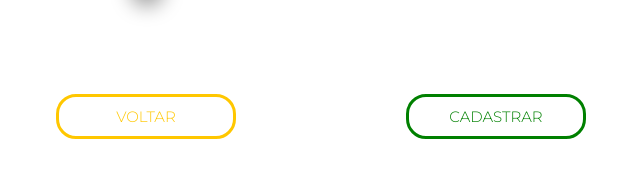
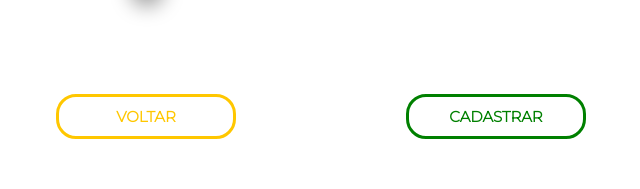
Before and after one commit to FabricaDeSoftwareHubAcademy/ETG_Restaurante, a PHP site: page /pages/editar_salas.php in a window 1280 px wide. Shown: the part 1166-1355 px from the top of the page, without its empty margins (319-959 px from the left). Run offline with PHP 8.4, Linux system fonts and the light colour scheme; data that the repository does not hold is empty; some web fonts are replaced.

Commit message:
dasdsaddsad
asdasdsadas

```diff
--- a/assets/css/cadastro_edicao_salas.css
+++ b/assets/css/cadastro_edicao_salas.css
@@ -503,8 +503,8 @@ input[type="file"] {
   cursor: pointer;
   color: var(--cor-primaria-botao-green);
   font-style: normal;
-  font-size: 'Montserrat';
-  font-weight: 580;
+  font-family: 'Montserrat';
+  font-weight: bold;
   font-size: 15px;
 }
 
@@ -533,8 +533,8 @@ input[type="file"] {
   cursor: pointer;
   color: var(--cor-primaria-botao-yellow);
   font-style: normal;
-  font-size: 'Montserrat';
-  font-weight: 580;
+  font-family: 'Montserrat';
+  font-weight: bold;
   font-size: 15px;
 
 }
```
